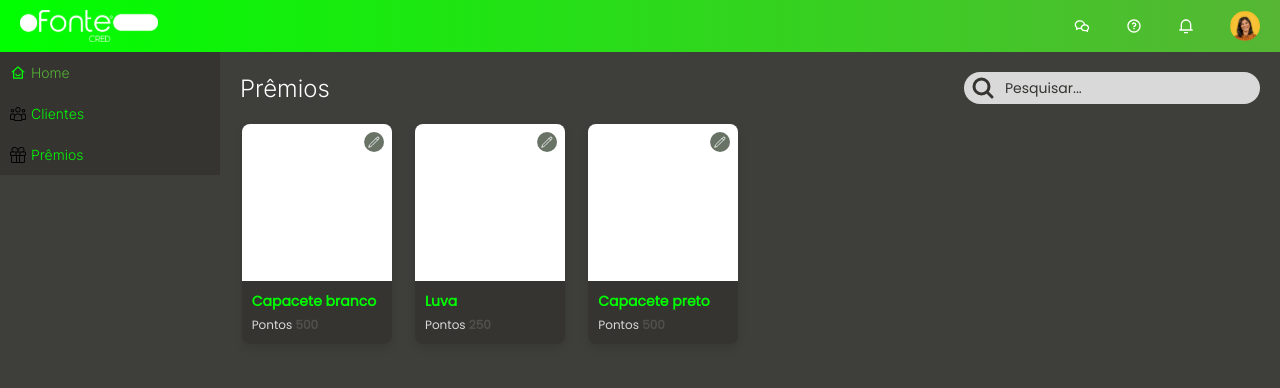
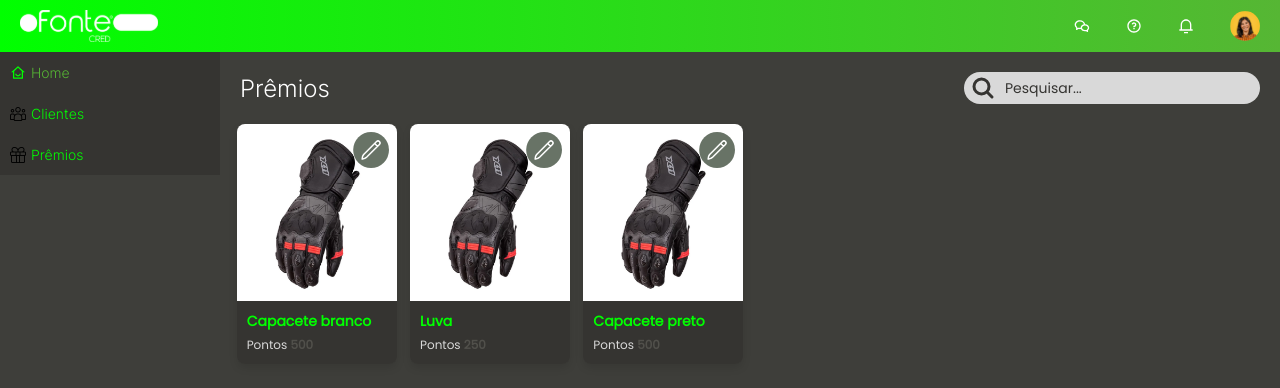
Before and after one commit to polijrorg/FonteCred-front, a Next.js app: page /Awards in a window 1280 px wide. Shown: the top 388 px of the page. Built offline with nearby package versions, Linux system fonts and the light colour scheme.

Commit message:
:bug: item card update

```diff
--- a/src/components/ItemCard/index.tsx
+++ b/src/components/ItemCard/index.tsx
@@ -3,16 +3,24 @@ import * as S from './styles';
 
 interface ItemCardProps {
     item: {
+        id: string;
         name: string;
         points: number;
     };
+    onEditClick: (item: { id: string; name: string; points: number }) => void;
 }
 
-const ItemCard: React.FC<ItemCardProps> = ({ item }) => {
+const ItemCard: React.FC<ItemCardProps> = ({ item, onEditClick }) => {
     return (
         <S.Card>
-            <S.EditIcon src="assets/icons/edit.svg" alt="Edit" />
-            <S.Content>{/* colocar imagem aqui */}</S.Content>
+            <S.EditIcon
+                src="assets/icons/edit.svg"
+                alt="Edit"
+                onClick={() => onEditClick(item)}
+            />
+            <S.Content>
+                <S.Image src="assets/images/luva.jpg" />
+            </S.Content>
             <S.Footer>
                 <S.ItemName>{item.name}</S.ItemName>
                 <S.Points>
--- a/src/components/ItemCard/styles.ts
+++ b/src/components/ItemCard/styles.ts
@@ -2,8 +2,8 @@ import styled from 'styled-components';
 import { defaultTheme } from 'styles';
 
 export const Card = styled.div`
-    width: 150px;
-    height: 220px;
+    width: 160px;
+    height: 240px;
     border-radius: 8px;
     background-color: ${defaultTheme.colors.primary.dark};
     position: relative;
@@ -23,9 +23,14 @@ export const EditIcon = styled.img`
     position: absolute;
     top: 8px;
     right: 8px;
-    width: 20px;
-    height: 20px;
-    cursor: pointer;
+    width: 36px;
+    height: 36px;
+
+    :hover {
+        cursor: pointer;
+        transition: 0.1s;
+        scale: 1.1;
+    }
 `;
 
 export const Content = styled.div`
@@ -36,6 +41,11 @@ export const Content = styled.div`
     background-color: #fff;
     border-top-left-radius: 8px;
     border-top-right-radius: 8px;
+`;
+
+export const Image = styled.img`
+    height: auto;
+    width: 100%;
 `;
 
 export const Footer = styled.div`
```
